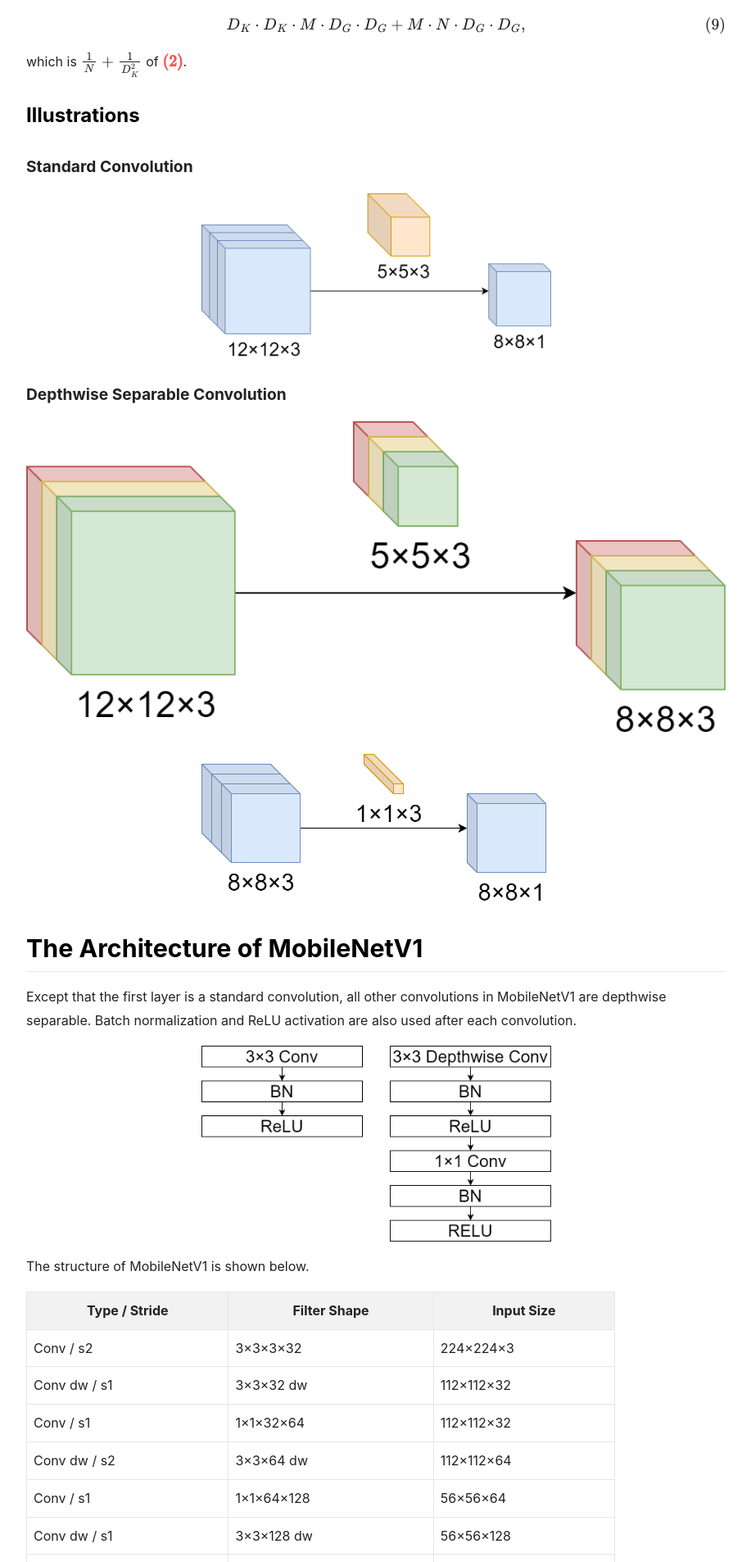
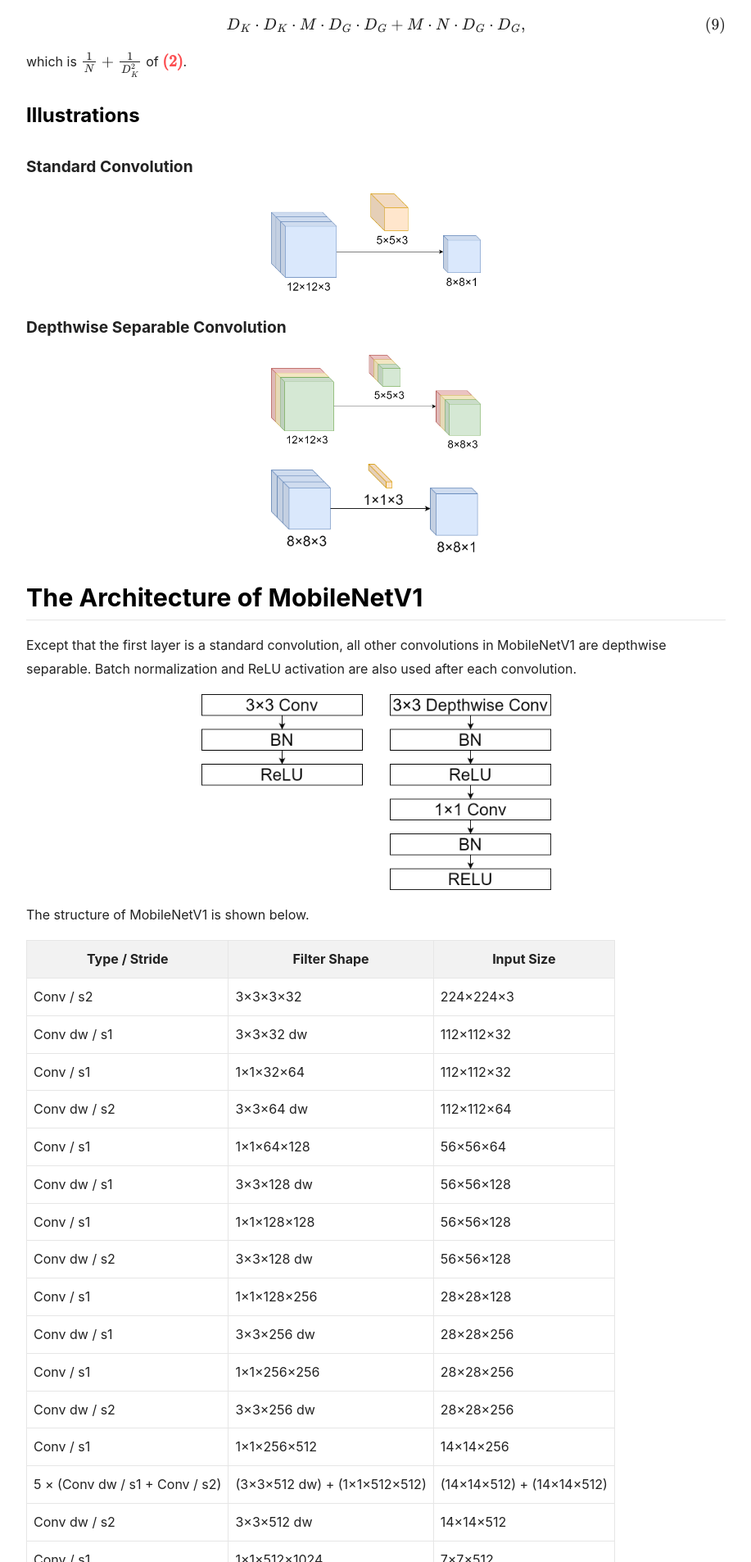
Before and after one commit to YimingMa/YIMINGMA.github.io, a Jekyll site: the page built from _posts/2021-10-08-introduction-to-MobileNetV1.md, in a window 1280 px wide. Shown: the part 4363-6269 px from the top of the page at 82% size, without its empty margins (71-988 px from the left). Built offline with Jekyll 4.4.1, drawn with Linux system fonts in a browser that asks for light colours; nearby versions of some CDN libraries; formulas are drawn with MathJax 3.

Commit message:
Update 2021-10-08-introduction-to-MobileNetV1.md

```diff
--- a/_posts/2021-10-08-introduction-to-MobileNetV1.md
+++ b/_posts/2021-10-08-introduction-to-MobileNetV1.md
@@ -494,14 +494,13 @@ which is $$\frac{1}{N} + \frac{1}{D_K^2}$$ of $$\eqref{eqn2}$$.
 
 #### Standard Convolution
 
-<img src="/posts.assets/2021-10-08-introduction-to-MobileNetV1.assets/standard_convolution.png" alt="Standard Convolution" class="center5">
+<img src="/posts.assets/2021-10-08-introduction-to-MobileNetV1.assets/standard_convolution.png" alt="Standard Convolution" class="center3">
 
 #### Depthwise Separable Convolution
 
-<img src="/posts.assets/2021-10-08-introduction-to-MobileNetV1.assets/depthwise_convolution.png"
-alt="Depthwise Convolution" class="center">
+<img src="/posts.assets/2021-10-08-introduction-to-MobileNetV1.assets/depthwise_convolution.png" alt="Depthwise Convolution" class="center3">
 
-<img src="/posts.assets/2021-10-08-introduction-to-MobileNetV1.assets/pointwise_convolution.png" alt="Pointwise Convolution" class="center5">
+<img src="/posts.assets/2021-10-08-introduction-to-MobileNetV1.assets/pointwise_convolution.png" alt="Pointwise Convolution" class="center3">
 
 ## The Architecture of MobileNetV1
 
```
